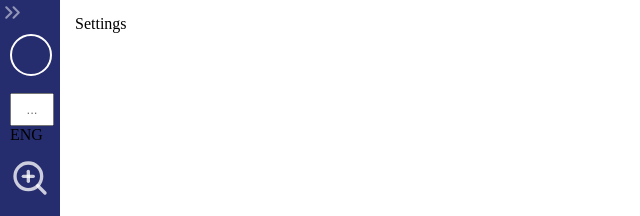
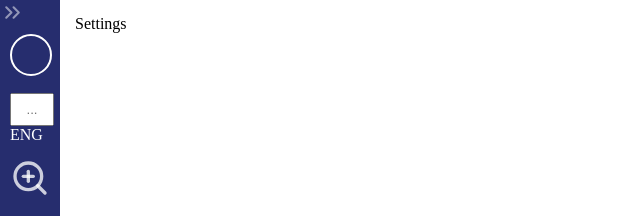
Before and after one commit to AlexCole999/second-project-eng, a React app: page /second-project-eng/Settings in a window 1280 px wide. Shown: the top 216 px of the page, without its empty margins (0-640 px from the left). Built offline with nearby package versions, Linux system fonts and the light colour scheme.

Commit message:
style for language part in NavSearch component

```diff
--- a/src/App/Nav/NavSearch/NavSearch.scss
+++ b/src/App/Nav/NavSearch/NavSearch.scss
@@ -7,4 +7,8 @@
     padding: 7px 0px;
     text-align: center;
   }
+
+  .languange {
+    color: white;
+  }
 }
```
